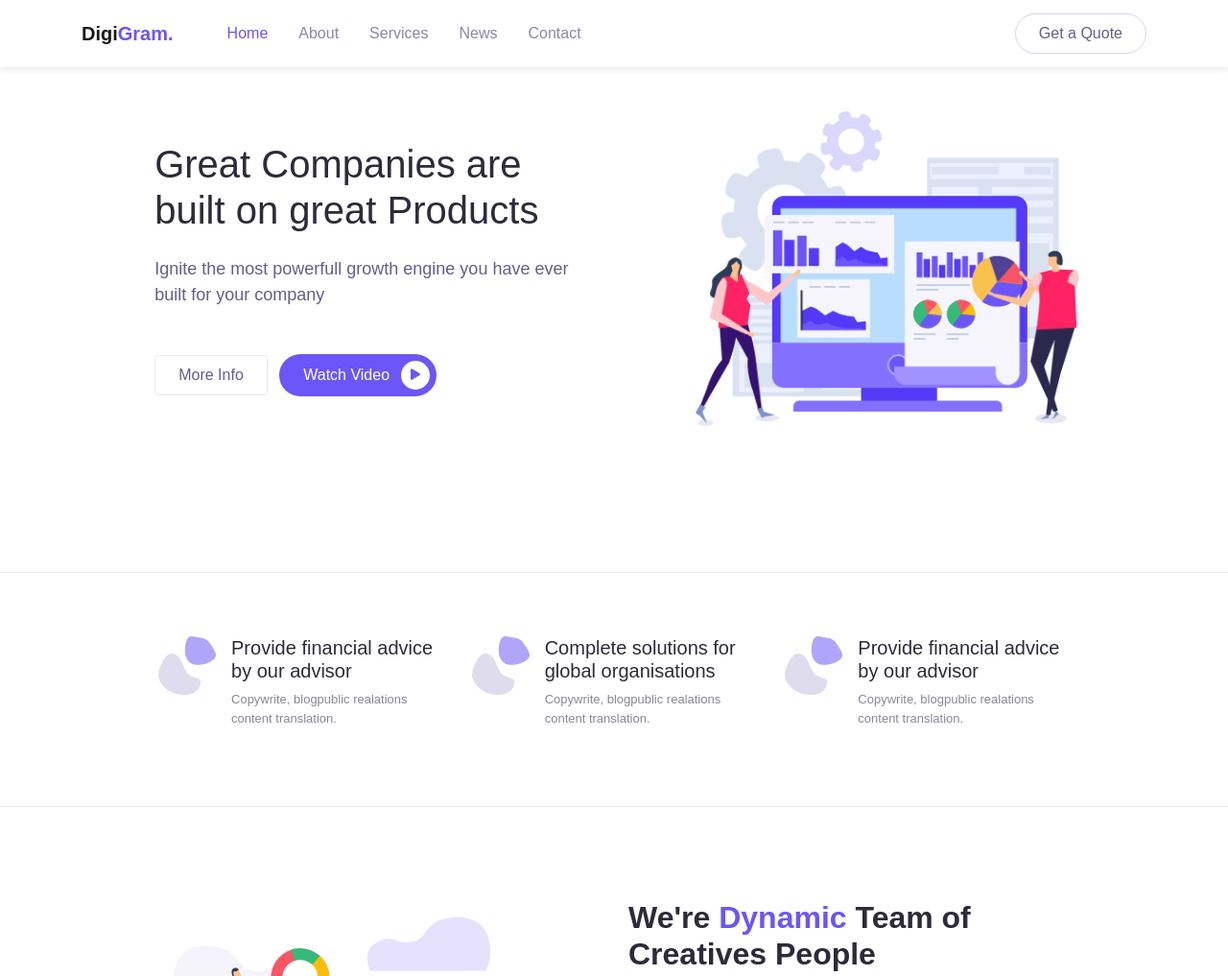
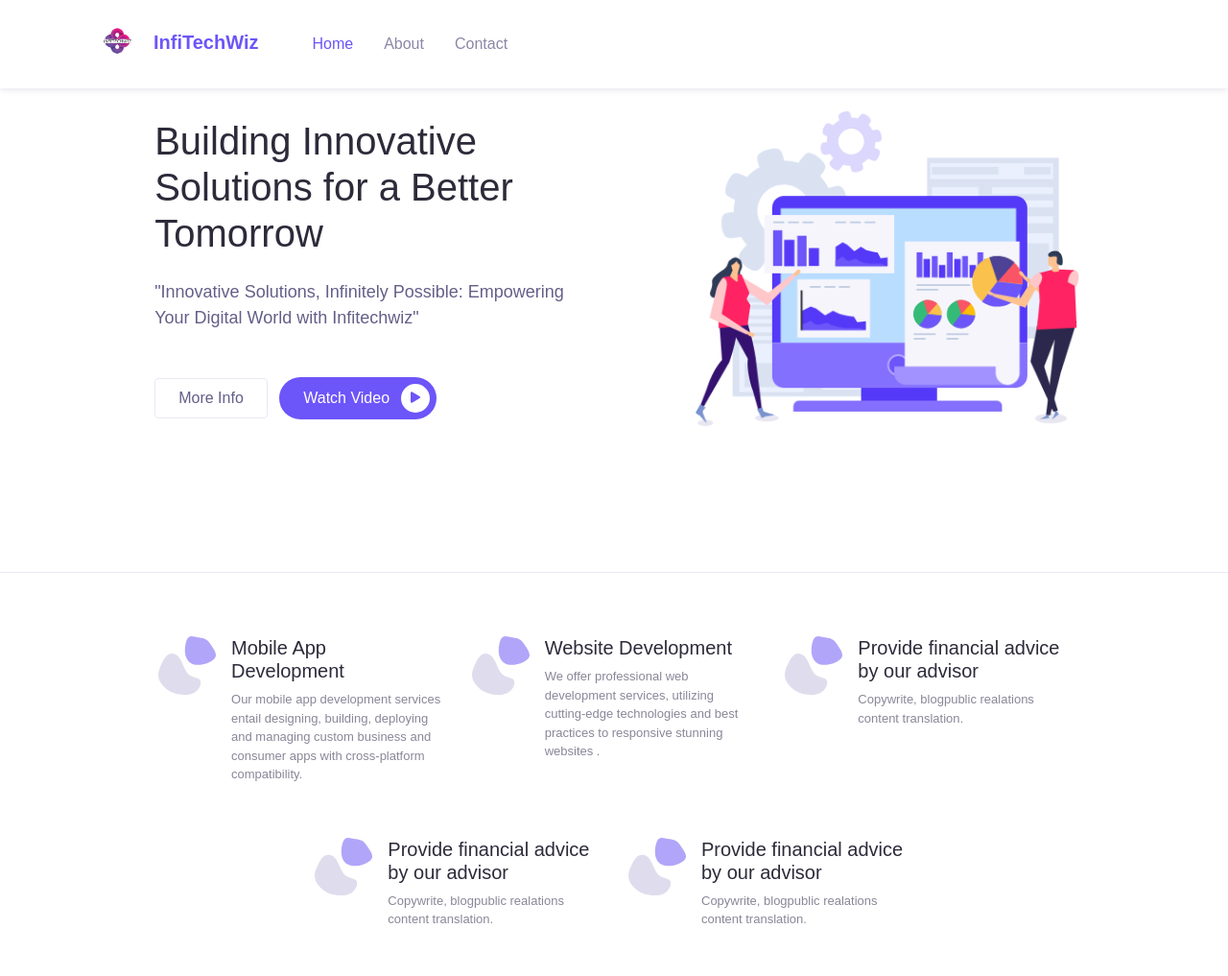
Before and after one commit to yashgohel2410/InfiTechWiz.github.io, a plain HTML site: page html/index.html in a window 1280 px wide. Shown: the part 20-1037 px from the top of the page at 96% size. Drawn offline with Linux system fonts and the light colour scheme; files whose address does not match are found by name.

Commit message:
Home page content change

```diff
--- a/html/index.html
+++ b/html/index.html
@@ -8,7 +8,7 @@
 
   <meta name="copyright" content="MACode ID, https://macodeid.com">
 
-  <title>DigiGram - Free Agency Template</title>
+  <title>InfiTechWiz Solutions</title>
 
   <link rel="stylesheet" href="../assets/vendor/animate/animate.css">
 
@@ -29,7 +29,7 @@
   <header>
     <nav class="navbar navbar-expand-lg navbar-light navbar-float">
       <div class="container">
-        <a href="index.html" class="navbar-brand">Digi<span class="text-primary">Gram.</span></a>
+        <a href="index.html" class="navbar-brand"><img src="../assets/img/D4.png" alt="Logo" width="75px"/><span navbar-brand class="text-primary">InfiTechWiz</span></a>
 
         <button class="navbar-toggler" data-toggle="collapse" data-target="#navbarContent" aria-controls="navbarContent" aria-expanded="false" aria-label="Toggle navigation">
           <span class="navbar-toggler-icon"></span>
@@ -43,20 +43,20 @@
             <li class="nav-item">
               <a href="about.html" class="nav-link">About</a>
             </li>
-            <li class="nav-item">
+            <!-- <li class="nav-item">
               <a href="services.html" class="nav-link">Services</a>
             </li>
             <li class="nav-item">
               <a href="blog.html" class="nav-link">News</a>
-            </li>
+            </li> -->
             <li class="nav-item">
               <a href="contact.html" class="nav-link">Contact</a>
             </li>
           </ul>
 
-          <div class="ml-auto">
+          <!-- <div class="ml-auto">
             <a href="#" class="btn btn-outline rounded-pill">Get a Quote</a>
-          </div>
+          </div> -->
         </div>
       </div>
     </nav>
@@ -65,8 +65,8 @@
       <div class="container h-100">
         <div class="row align-items-center h-100">
           <div class="col-lg-6 py-3 wow fadeInUp">
-            <h1 class="mb-4">Great Companies are built on great Products</h1>
-            <p class="text-lg mb-5">Ignite the most powerfull growth engine you have ever built for your company</p>
+            <h1 class="mb-4">Building Innovative Solutions for a Better Tomorrow </h1>
+            <p class="text-lg mb-5">"Innovative Solutions, Infinitely Possible: Empowering Your Digital World with Infitechwiz"</p>
 
             <a href="#" class="btn btn-outline border text-secondary">More Info</a>
             <a href="#" class="btn btn-primary btn-split ml-2">Watch Video <div class="fab"><span class="mai-play"></span></div></a>
@@ -91,8 +91,8 @@
                 <img src="../assets/img/icon_pattern.svg" alt="">
               </div>
               <div>
-                <h5>Provide financial advice by our advisor</h5>
-                <p>Copywrite, blogpublic realations content translation.</p>
+                <h5>Mobile App Development</h5>
+                <p>Our mobile app development services entail designing, building, deploying and managing custom business and consumer apps with cross-platform compatibility.</p>
               </div>
             </div>
           </div>
@@ -103,13 +103,35 @@
                 <img src="../assets/img/icon_pattern.svg" alt="">
               </div>
               <div>
-                <h5>Complete solutions for global organisations</h5>
-                <p>Copywrite, blogpublic realations content translation.</p>
+                <h5>Website Development</h5>
+                <p>We offer professional web development services, utilizing cutting-edge technologies and best practices to  responsive stunning websites .</p>
               </div>
             </div>
           </div>
 
           <div class="col-md-6 col-lg-4 py-3 wow fadeInUp">
+            <div class="d-flex flex-row">
+              <div class="img-fluid mr-3">
+                <img src="../assets/img/icon_pattern.svg" alt="">
+              </div>
+              <div>
+                <h5>Provide financial advice by our advisor</h5>
+                <p>Copywrite, blogpublic realations content translation.</p>
+              </div>
+            </div>
+          </div>
+          <div class="col-md-6 col-lg-4 py-4 wow fadeInUp">
+            <div class="d-flex flex-row">
+              <div class="img-fluid mr-3">
+                <img src="../assets/img/icon_pattern.svg" alt="">
+              </div>
+              <div>
+                <h5>Provide financial advice by our advisor</h5>
+                <p>Copywrite, blogpublic realations content translation.</p>
+              </div>
+            </div>
+          </div>
+          <div class="col-md-6 col-lg-4 py-4 wow fadeInUp">
             <div class="d-flex flex-row">
               <div class="img-fluid mr-3">
                 <img src="../assets/img/icon_pattern.svg" alt="">
```
Also changed, not shown: html/about.html (+2 -2 lines), html/blog-single.html (+2 -2 lines), html/blog.html (+2 -2 lines), html/contact.html (+2 -2 lines), html/services.html (+2 -2 lines), assets/img/D1.png (added), assets/img/D4.png (added).
